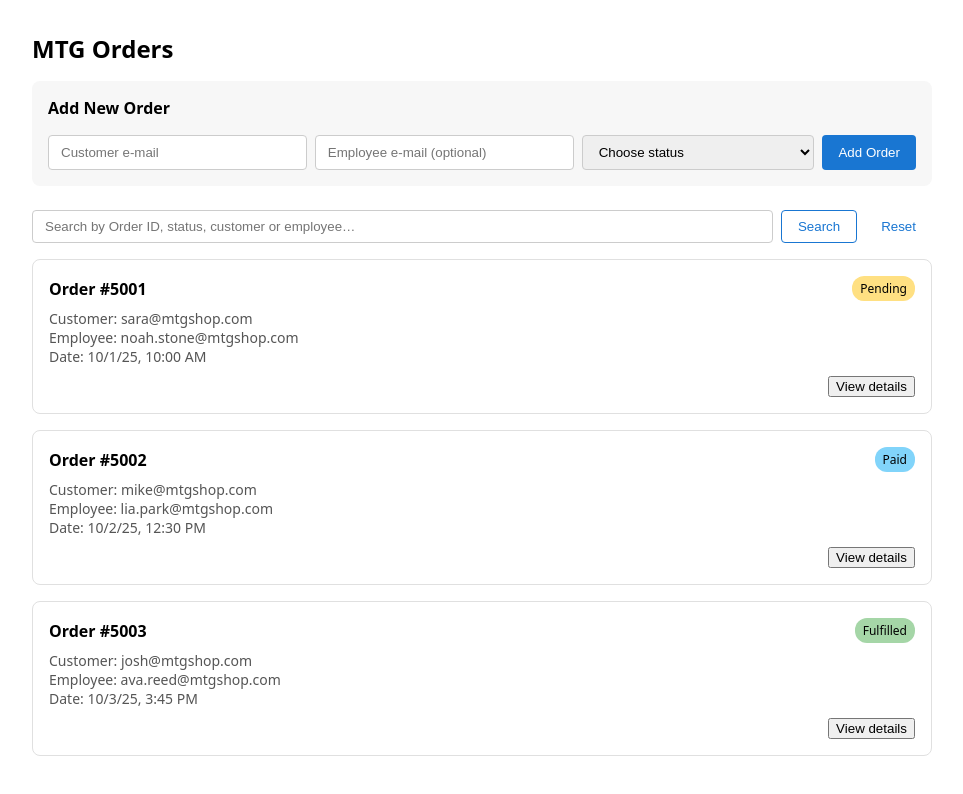
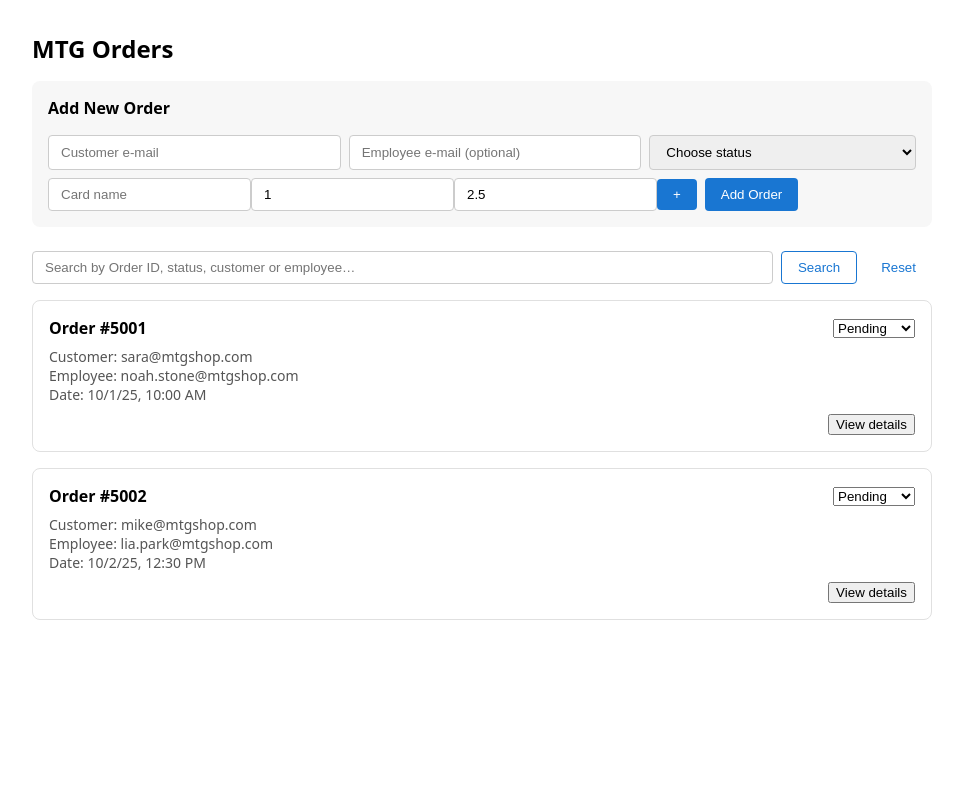
Before and after one commit to WSU-kduncan/cs4900-ui-mtg, an Angular app in the folder mtg-ui/: page /orders in a window 1280 px wide. Shown: the top 794 px of the page, without its empty margins (158-1121 px from the left). Built offline with nearby package versions, Linux system fonts and the light colour scheme.

Commit message:
added cards to orderds and changing status

```diff
--- a/mtg-ui/src/app/features/order/orders/order.component.html
+++ b/mtg-ui/src/app/features/order/orders/order.component.html
@@ -4,18 +4,22 @@
   <div class="add-order-form">
     <h3>Add New Order</h3>
 
-    <input type="text"
+    <input
+      type="text"
       placeholder="Customer e-mail"
       [value]="newOrderCustomer()"
-           (input)="newOrderCustomer.set($any($event.target).value)" />
-
-    <input type="text"
+      (input)="newOrderCustomer.set($any($event.target).value)"
+    />
+    <input
+      type="text"
       placeholder="Employee e-mail (optional)"
       [value]="newOrderEmployee()"
-           (input)="newOrderEmployee.set($any($event.target).value)" />
-
-    <select [value]="newOrderStatus()"
-            (change)="newOrderStatus.set($any($event.target).value)">
+      (input)="newOrderEmployee.set($any($event.target).value)"
+    />
+    <select
+      [value]="newOrderStatus()"
+      (change)="newOrderStatus.set($any($event.target).value)"
+    >
       <option value="" disabled selected>Choose status</option>
       <option>Pending</option>
       <option>Paid</option>
@@ -23,14 +27,52 @@
       <option>Cancelled</option>
     </select>
 
+    <div class="card-entry">
+      <input
+        type="text"
+        placeholder="Card name"
+        [value]="newCardName()"
+        (input)="newCardName.set($any($event.target).value)"
+      />
+      <input
+        type="number"
+        min="1"
+        placeholder="Count"
+        [value]="newCardCount()"
+        (input)="newCardCount.set(+$any($event.target).value)"
+      />
+      <input
+        type="number"
+        min="0.01"
+        step="0.01"
+        placeholder="Price per card"
+        [value]="newCardPrice()"
+        (input)="newCardPrice.set(+$any($event.target).value)"
+      />
+      <button type="button" (click)="addCard()">+</button>
+    </div>
+
+    @if (cards().length > 0) {
+      <ul class="card-list">
+        @for (c of cards(); track $index) {
+          <li>
+            {{ c.count }}× {{ c.name }} @ ${{ c.price.toFixed(2) }}
+            <button type="button" (click)="removeCard($index)">−</button>
+          </li>
+        }
+      </ul>
+    }
+
     <button (click)="addOrder()">Add Order</button>
   </div>
 
   <div class="order-search">
-    <input type="text"
+    <input
+      type="text"
       placeholder="Search by Order ID, status, customer or employee…"
       [value]="query()"
-           (input)="query.set($any($event.target).value)" />
+      (input)="query.set($any($event.target).value)"
+    />
     <button (click)="load()">Search</button>
     <button class="link" (click)="query.set(''); load()">Reset</button>
   </div>
@@ -46,16 +88,20 @@
           <div class="order-card">
             <div class="order-header">
               <strong>Order #{{ o.orderID }}</strong>
-              <span class="pill"
-                    [class]="'status-' + o.statusDescription.toLowerCase()">
-                {{ o.statusDescription }}
-              </span>
+              <select
+                [value]="o.statusDescription"
+                (change)="changeStatus(o, $any($event.target).value)"
+              >
+                @for (s of statusOptions; track s) {
+                  <option [value]="s">{{ s }}</option>
+                }
+              </select>
             </div>
 
             <div class="order-meta">
               <div>Customer: {{ o.customerEmail }}</div>
               <div>Employee: {{ o.employeeEmail ?? '—' }}</div>
-              <div>Date: {{ o.orderDate | date:'short' }}</div>
+              <div>Date: {{ o.orderDate | date: 'short' }}</div>
             </div>
 
             <div class="order-actions">
@@ -66,8 +112,13 @@
 
             @if (detailId() === o.orderID) {
               <div class="detail-box">
-                <p><strong>Cards ordered:</strong> {{ dummyCardCount(o.orderID) }}</p>
-                <p><strong>Total cost:</strong> ${{ (dummyCardCount(o.orderID) * PRICE_PER_CARD).toFixed(2) }}</p>
+                <p><strong>Cards:</strong></p>
+                <ul>
+                  @for (c of o.cards; track c.name) {
+                    <li>{{ c.count }}× {{ c.name }} @ ${{ c.price.toFixed(2) }}</li>
+                  }
+                </ul>
+                <p><strong>Total:</strong> ${{ totalCost(o.cards).toFixed(2) }}</p>
               </div>
             }
           </div>
--- a/mtg-ui/src/app/features/order/orders/orders.component.ts
+++ b/mtg-ui/src/app/features/order/orders/orders.component.ts
@@ -2,6 +2,7 @@ import { Component, computed, signal } from '@angular/core';
 import { CommonModule } from '@angular/common';
 import { FormsModule } from '@angular/forms';
 
+type Card = { name: string; count: number; price: number };
 type Order = {
   orderID: number;
   orderStatusTypeID: number;
@@ -9,6 +10,7 @@ type Order = {
   customerEmail: string;
   employeeEmail?: string;
   orderDate: string;
+  cards: Card[];
 };
 
 @Component({
@@ -19,44 +21,76 @@ type Order = {
   styleUrls: ['./order.component.scss'],
 })
 export class OrdersComponent {
-  readonly loading = signal(false);
-  readonly query = signal('');
+  loading = signal(false);
+  query = signal('');
 
-  readonly newOrderCustomer = signal('');
-  readonly newOrderEmployee = signal('');
-  readonly newOrderStatus   = signal('');
+  newOrderCustomer = signal('');
+  newOrderEmployee = signal('');
+  newOrderStatus = signal('');
+  newCardName = signal('');
+  newCardCount = signal(1);
+  newCardPrice = signal(2.5);
+  cards = signal<Card[]>([]);
+  detailId = signal<number | null>(null);
 
-  readonly detailId = signal<number | null>(null);
-  readonly PRICE_PER_CARD = 2.5;
-
-  readonly orders = signal<Order[]>([
-    { orderID: 5001, orderStatusTypeID: 1, statusDescription: 'Pending',   customerEmail: 'sara@mtgshop.com', employeeEmail: 'noah.stone@mtgshop.com', orderDate: '2025-10-01T10:00:00' },
-    { orderID: 5002, orderStatusTypeID: 2, statusDescription: 'Paid',      customerEmail: 'mike@mtgshop.com', employeeEmail: 'lia.park@mtgshop.com',   orderDate: '2025-10-02T12:30:00' },
-    { orderID: 5003, orderStatusTypeID: 3, statusDescription: 'Fulfilled', customerEmail: 'josh@mtgshop.com', employeeEmail: 'ava.reed@mtgshop.com',   orderDate: '2025-10-03T15:45:00' },
+  orders = signal<Order[]>([
+    {
+      orderID: 5001,
+      orderStatusTypeID: 1,
+      statusDescription: 'Pending',
+      customerEmail: 'sara@mtgshop.com',
+      employeeEmail: 'noah.stone@mtgshop.com',
+      orderDate: '2025-10-01T10:00:00',
+      cards: [{ name: 'Lightning Bolt', count: 4, price: 2.5 }],
+    },
+    {
+      orderID: 5002,
+      orderStatusTypeID: 2,
+      statusDescription: 'Paid',
+      customerEmail: 'mike@mtgshop.com',
+      employeeEmail: 'lia.park@mtgshop.com',
+      orderDate: '2025-10-02T12:30:00',
+      cards: [{ name: 'Sol Ring', count: 1, price: 15 }],
+    },
   ]);
 
-  readonly filtered = computed(() => {
+  filtered = computed(() => {
     const q = this.query().trim().toLowerCase();
     if (!q) return this.orders();
-    return this.orders().filter(o =>
-      o.orderID.toString().includes(q) ||
-      o.statusDescription.toLowerCase().includes(q) ||
-      o.customerEmail.toLowerCase().includes(q) ||
-      o.employeeEmail?.toLowerCase().includes(q)
+    return this.orders().filter(
+      (o) =>
+        o.orderID.toString().includes(q) ||
+        o.statusDescription.toLowerCase().includes(q) ||
+        o.customerEmail.toLowerCase().includes(q) ||
+        o.employeeEmail?.toLowerCase().includes(q)
     );
   });
 
-  dummyCardCount(id: number): number {
-    return ((id * 7) % 20) + 1;
+  statusOptions: string[] = ['Pending', 'Paid', 'Fulfilled', 'Cancelled'];
+
+  addCard(): void {
+    const name = this.newCardName().trim();
+    const count = this.newCardCount();
+    const price = this.newCardPrice();
+    if (!name || count <= 0 || price <= 0) return;
+    this.cards.update((list) => [...list, { name, count, price }]);
+    this.newCardName.set('');
+    this.newCardCount.set(1);
+    this.newCardPrice.set(2.5);
+  }
+
+  removeCard(index: number): void {
+    this.cards.update((list) => list.filter((_, i) => i !== index));
   }
 
   addOrder(): void {
     const customer = this.newOrderCustomer().trim();
     const employee = this.newOrderEmployee().trim();
-    const status   = this.newOrderStatus().trim();
-    if (!customer || !status) return;
+    const status = this.newOrderStatus().trim();
+    const cards = this.cards();
+    if (!customer || !status || cards.length === 0) return;
 
-    const maxId = Math.max(...this.orders().map(o => o.orderID), 5000);
+    const maxId = Math.max(...this.orders().map((o) => o.orderID), 5000);
     const newOrder: Order = {
       orderID: maxId + 1,
       orderStatusTypeID: 0,
@@ -64,12 +98,14 @@ export class OrdersComponent {
       customerEmail: customer,
       employeeEmail: employee || undefined,
       orderDate: new Date().toISOString(),
+      cards: [...cards],
     };
 
-    this.orders.update(list => [newOrder, ...list]);
+    this.orders.update((list) => [newOrder, ...list]);
     this.newOrderCustomer.set('');
     this.newOrderEmployee.set('');
     this.newOrderStatus.set('');
+    this.cards.set([]);
   }
 
   load(): void {
@@ -77,6 +113,20 @@ export class OrdersComponent {
   }
 
   toggleDetail(id: number): void {
-    this.detailId.update(cur => (cur === id ? null : id));
+    this.detailId.update((cur) => (cur === id ? null : id));
+  }
+
+  totalCost(cards: Card[]): number {
+    return cards.reduce((sum, c) => sum + c.count * c.price, 0);
+  }
+
+  changeStatus(order: Order, newStatus: string): void {
+    this.orders.update((list) =>
+      list.map((o) =>
+        o.orderID === order.orderID
+          ? { ...o, statusDescription: newStatus }
+          : o
+      )
+    );
   }
 }
```
Lines whose indentation alone changed are shown as unchanged.
